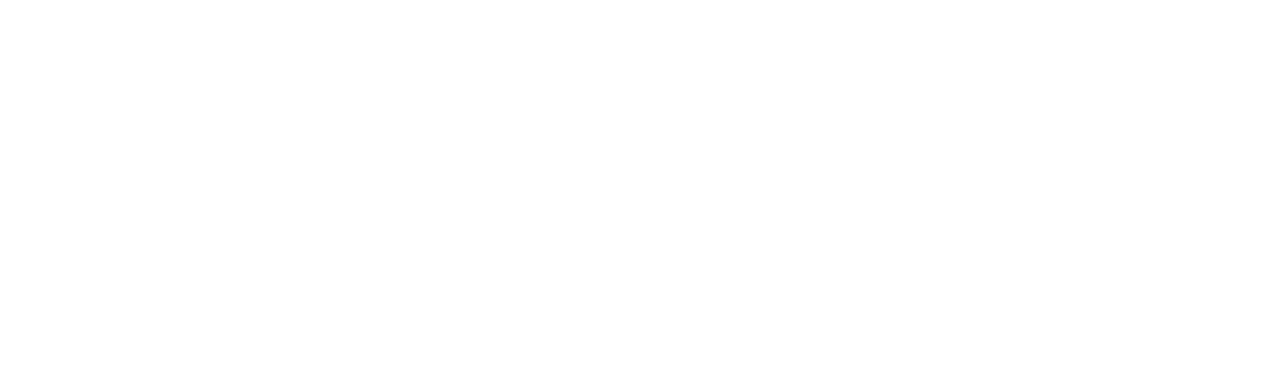
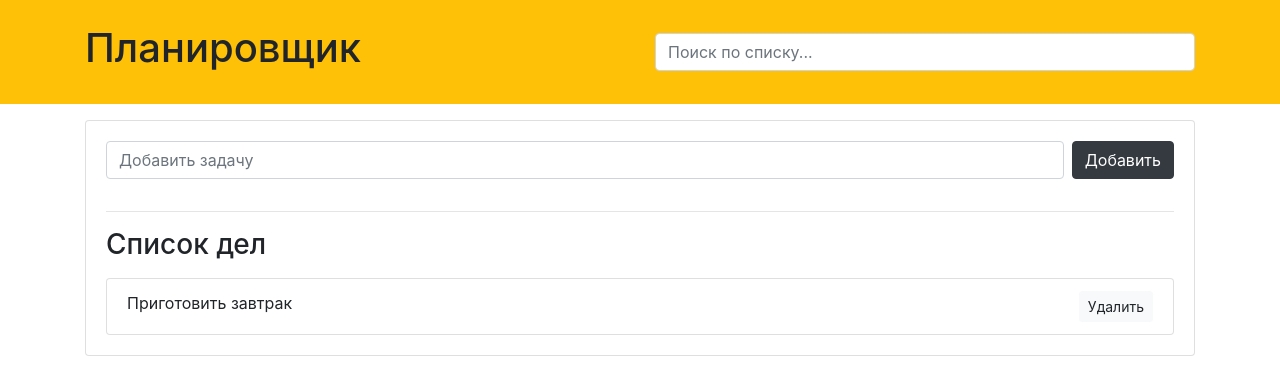
Before and after one commit to pv18/todo_web_cademy, a React (Create React App) app: page / in a window 1280 px wide. Shown: the top 392 px of the page. Built offline with nearby package versions, Linux system fonts and the light colour scheme.

Commit message:
created TodoHeader and TodoMain

```diff
--- a/public/index.html
+++ b/public/index.html
@@ -3,7 +3,14 @@
   <head>
     <meta charset="utf-8" />
     <meta name="viewport" content="width=device-width, initial-scale=1" />
-    <title>To Do</title>
+    <meta http-equiv="X-UA-Compatible" content="ie=edge" />
+    <link
+            rel="stylesheet"
+            href="https://stackpath.bootstrapcdn.com/bootstrap/4.4.1/css/bootstrap.min.css"
+            integrity="sha384-Vkoo8x4CGsO3+Hhxv8T/Q5PaXtkKtu6ug5TOeNV6gBiFeWPGFN9MuhOf23Q9Ifjh"
+            crossorigin="anonymous"
+    />
+    <title>Планировщик задач</title>
   </head>
   <body>
     <noscript>You need to enable JavaScript to run this app.</noscript>
--- a/src/App.tsx
+++ b/src/App.tsx
@@ -1,10 +1,11 @@
 import React from 'react';
+import {Todo} from './pages/Todo';
 
 const App = () => {
     return (
-        <div>
-
-        </div>
+        <>
+            <Todo/>
+        </>
     );
 };
 
--- /dev/null
+++ b/src/pages/Todo.tsx
@@ -0,0 +1,13 @@
+import React, {useState} from 'react';
+import {TodoHeader} from './components/TodoHeader';
+import {TodoMain} from './components/TodoMain';
+
+export const Todo = () => {
+    const [tasks, setTasks] = useState<string>('')
+    return (
+        <>
+            <TodoHeader/>
+            <TodoMain/>
+        </>
+    );
+};
--- /dev/null
+++ b/src/pages/components/TodoForm.tsx
@@ -0,0 +1,19 @@
+import React from 'react';
+
+export const TodoForm = () => {
+    return (
+        <form id="addForm" className="form-inline mb-3">
+            <input
+                type="text"
+                className="form-control mr-2 flex-grow-1"
+                placeholder="Добавить задачу"
+                id="newItemText"
+            />
+            <input
+                type="submit"
+                className="btn btn-dark"
+                value="Добавить"
+            />
+        </form>
+    );
+};
--- /dev/null
+++ b/src/pages/components/TodoHeader.tsx
@@ -0,0 +1,23 @@
+import React from 'react';
+
+export const TodoHeader = () => {
+    return (
+        <header id="main-header" className="bg-warning text-black p-4 mb-3">
+            <div className="container">
+                <div className="row">
+                    <div className="col-md-6">
+                        <h1 id="header-title">Планировщик</h1>
+                    </div>
+                    <div className="col-md-6 align-self-center">
+                        <input
+                            type="text"
+                            className="form-control"
+                            id="filter"
+                            placeholder="Поиск по списку..."
+                        />
+                    </div>
+                </div>
+            </div>
+        </header>
+    );
+};
--- /dev/null
+++ b/src/pages/components/TodoList.tsx
@@ -0,0 +1,21 @@
+import React from 'react';
+
+export const TodoList = () => {
+    return (
+        <>
+            <h3 className="title mb-3">Список дел</h3>
+            <ul id="items" className="list-group">
+                <li className="list-group-item">
+                    Приготовить завтрак
+                    <button
+                        data-action="delete"
+                        type="button"
+                        className="btn btn-light btn-sm float-right"
+                    >
+                        Удалить
+                    </button>
+                </li>
+            </ul>
+        </>
+    );
+};
--- /dev/null
+++ b/src/pages/components/TodoMain.tsx
@@ -0,0 +1,15 @@
+import React from 'react';
+import {TodoForm} from './TodoForm';
+import {TodoList} from './TodoList';
+
+export const TodoMain = () => {
+    return (
+        <div className="container">
+            <div id="main" className="card card-body">
+                <TodoForm/>
+                <hr/>
+                <TodoList/>
+           </div>
+        </div>
+    );
+};
```
